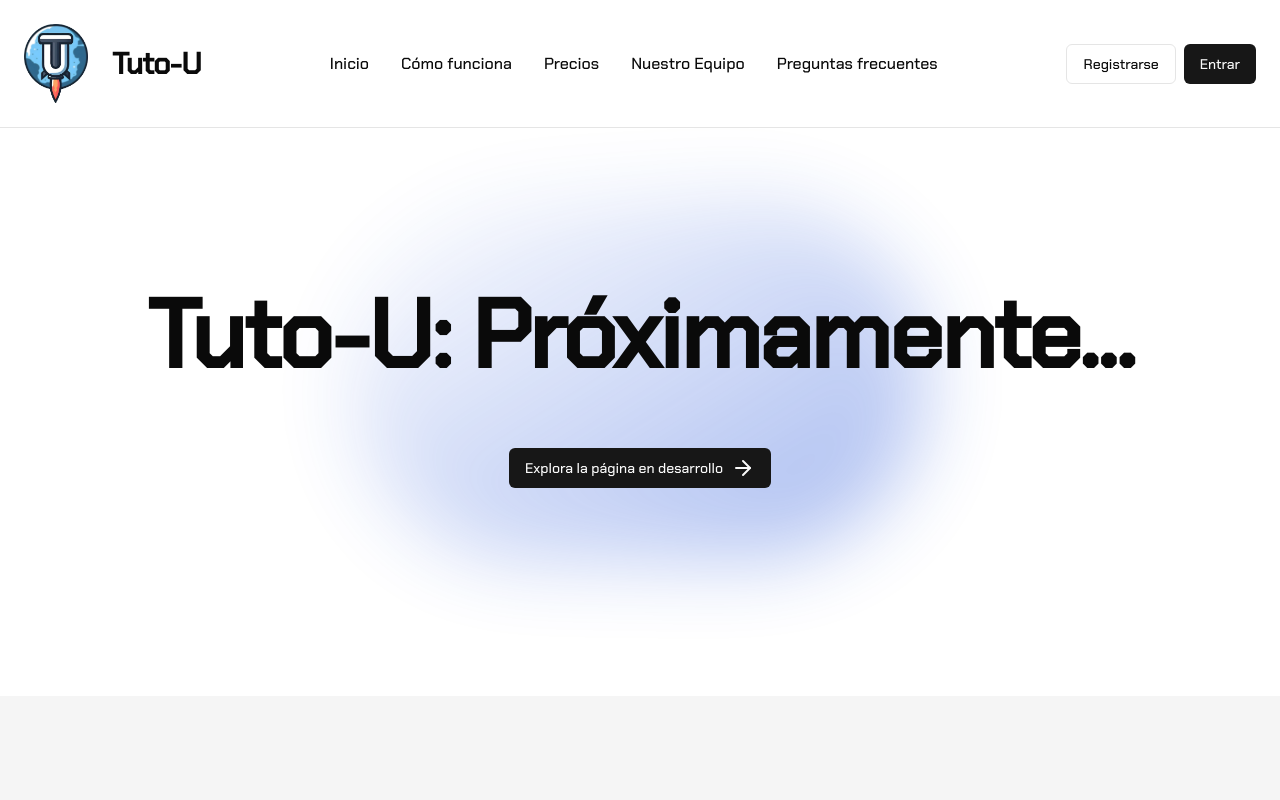
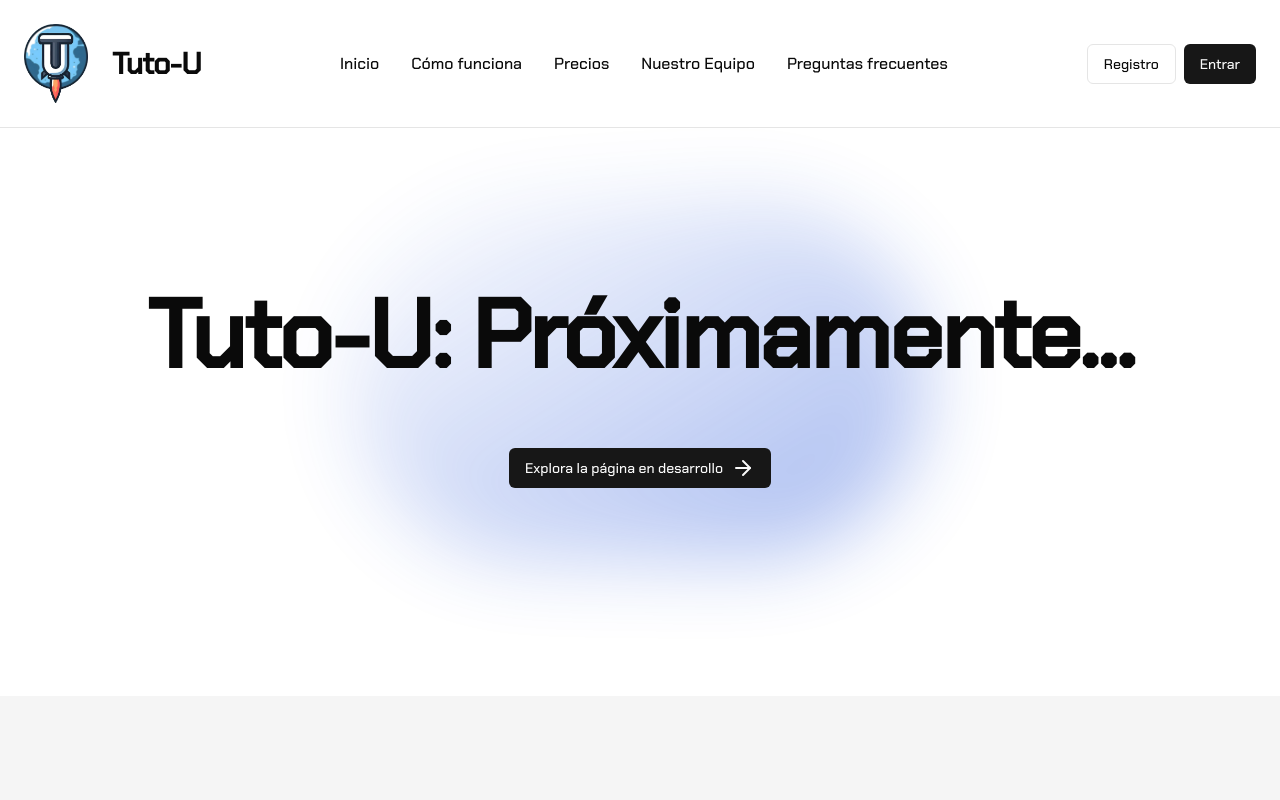
Before and after one commit to carlosandresat/tuto-u, a Next.js app: page / in a window 1280 px wide. Shown: the top 800 px of the page. Built offline with nearby package versions, Linux system fonts and the light colour scheme.

Commit message:
feat: add RegisterDialog component

```diff
--- /dev/null
+++ b/src/components/register-dialog.tsx
@@ -0,0 +1,52 @@
+import {
+  Dialog,
+  DialogTrigger,
+  DialogContent,
+  DialogHeader,
+  DialogTitle,
+  DialogDescription,
+  DialogFooter,
+} from "@/components/ui/dialog";
+import { Button } from "@/components/ui/button";
+import { Label } from "@/components/ui/label";
+import { Input } from "@/components/ui/input";
+
+export function RegisterDialog() {
+  return (
+    <Dialog>
+      <DialogTrigger asChild>
+        <Button className="w-full md:w-auto" variant="outline">Registro</Button>
+      </DialogTrigger>
+      <DialogContent className="sm:max-w-md">
+        <DialogHeader>
+          <DialogTitle>Registro</DialogTitle>
+          <DialogDescription>Completa el siguiente formulario para registrar tu cuenta</DialogDescription>
+        </DialogHeader>
+        <div className="grid gap-4 py-4">
+        <div className="grid grid-cols-4 items-center gap-4">
+            <Label htmlFor="name" className="text-right">
+              Nombres completos
+            </Label>
+            <Input id="name" className="col-span-3" />
+          </div>
+          <div className="grid grid-cols-4 items-center gap-4">
+            <Label htmlFor="mail" className="text-right">
+              Correo institucional
+            </Label>
+            <Input id="mail" className="col-span-3" />
+          </div>
+          <div className="grid grid-cols-4 items-center gap-4">
+            <Label htmlFor="password" className="text-right">
+              Contraseña
+            </Label>
+            <Input id="password" className="col-span-3" type="password" />
+          </div>
+        </div>
+
+        <DialogFooter>
+          <Button type="button">Registrarse</Button>
+        </DialogFooter>
+      </DialogContent>
+    </Dialog>
+  );
+}
--- a/src/components/start-navbar.tsx
+++ b/src/components/start-navbar.tsx
@@ -5,6 +5,7 @@
 import Link from "next/link";
 import { ModeToggle } from "@/components/mode-toggle";
 import { LoginDialog } from "@/components/login-dialog";
+import { RegisterDialog } from "@/components/register-dialog";
 
 export function StartNavbar() {
   return (
@@ -100,7 +101,7 @@
         </Link>
       </nav>
       <div className="hidden xl:block xl:space-x-2">
-        <Button variant="outline"> Registrarse </Button>
+        <RegisterDialog></RegisterDialog>
         <LoginDialog></LoginDialog>
       </div>
       <div className="block xl:hidden">
```
